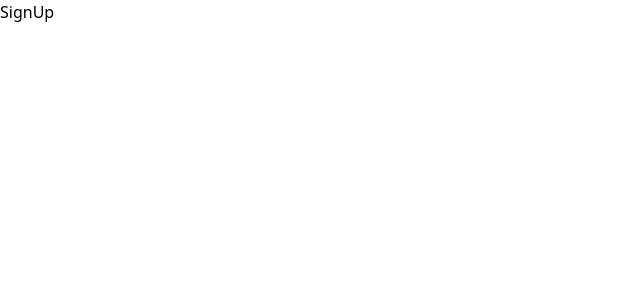
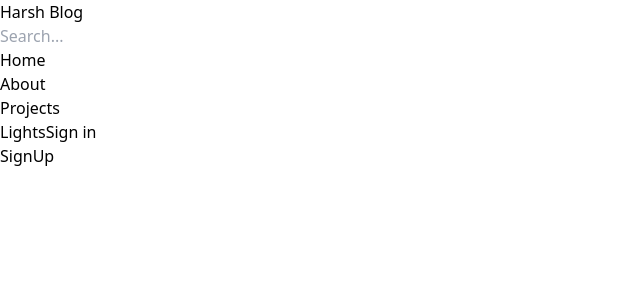
Before and after one commit to iamHarshvardhan10/mern-blog-website, a React (Vite) app: page /sign-up in a window 1280 px wide. Shown: the top 300 px of the page, without its empty margins (0-640 px from the left). Built offline with nearby package versions, Linux system fonts and the light colour scheme.

Commit message:
create header component

```diff
--- a/src/App.jsx
+++ b/src/App.jsx
@@ -5,10 +5,12 @@ import Dashboard from "./pages/Dashboard";
 import Projects from "./pages/Projects";
 import SignUp from "./pages/SignUp";
 import SingIn from "./pages/SingIn";
+import Header from "./components/Header";
 
 const App = () => {
   return (
     <BrowserRouter>
+      <Header />
       <Routes>
         <Route path="/" element={<Home />} />
         <Route path="/about" element={<About />} />
--- /dev/null
+++ b/src/components/Header.jsx
@@ -0,0 +1,25 @@
+const Header = () => {
+  return (
+    <div>
+      <div>
+        <span>Harsh Blog</span>
+      </div>
+      <form>
+        <input type="text" placeholder="Search..." />
+      </form>
+      <div>
+        <ul>
+          <li>Home</li>
+          <li>About</li>
+          <li>Projects</li>
+        </ul>
+      </div>
+      <div>
+        <button>Lights</button>
+        <button>Sign in</button>
+      </div>
+    </div>
+  );
+};
+
+export default Header;
```
